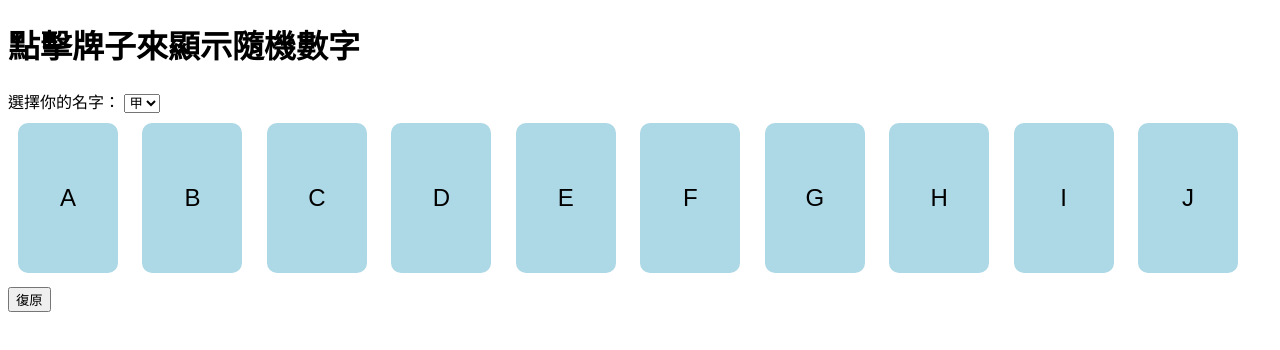
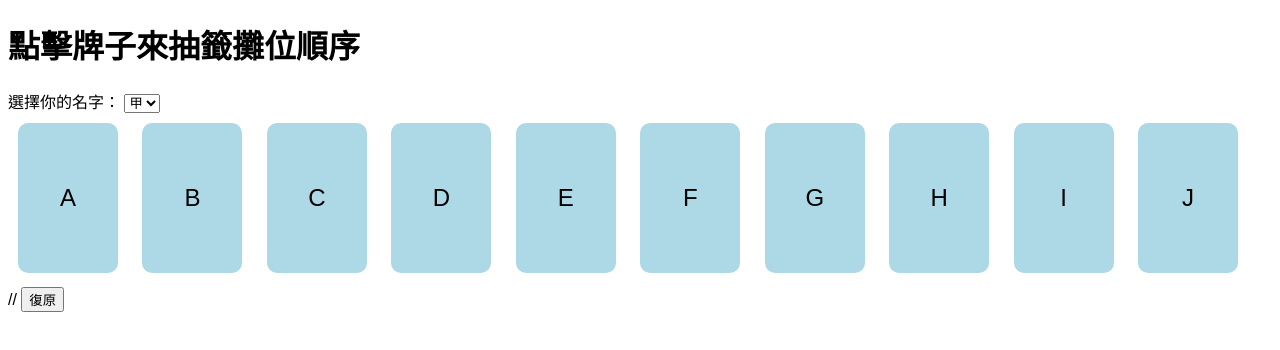
Before and after one commit to vladjiawork/random-card-game, a plain HTML site: page index.html in a window 1280 px wide. Drawn offline with Linux system fonts and the light colour scheme; no server answers.

Commit message:
Update index.html

```diff
--- a/index.html
+++ b/index.html
@@ -57,9 +57,9 @@
     </style>
 </head>
 <body>
-    <h1>點擊牌子來顯示隨機數字</h1>
+    <h1>點擊牌子來抽籤攤位順序</h1>
 
-    <!-- 玩家選擇 -->
+    <!-- 廠家選擇 -->
     <label for="player-name">選擇你的名字：</label>
     <select id="player-name">
       <option value="甲">甲</option>
@@ -139,7 +139,7 @@
     </div>
 
     <!-- 復原按鈕 -->
-    <button id="reset-button">復原</button>
+   // <button id="reset-button">復原</button>
 
     <!-- Firebase SDK -->
     <script type="module">
```
